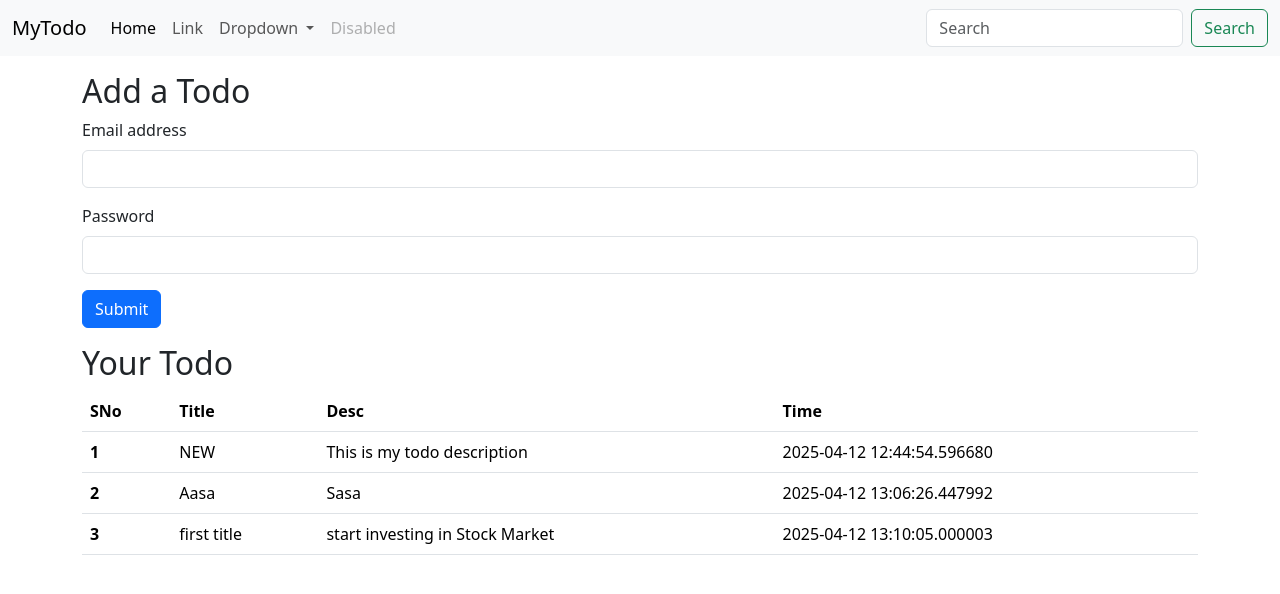
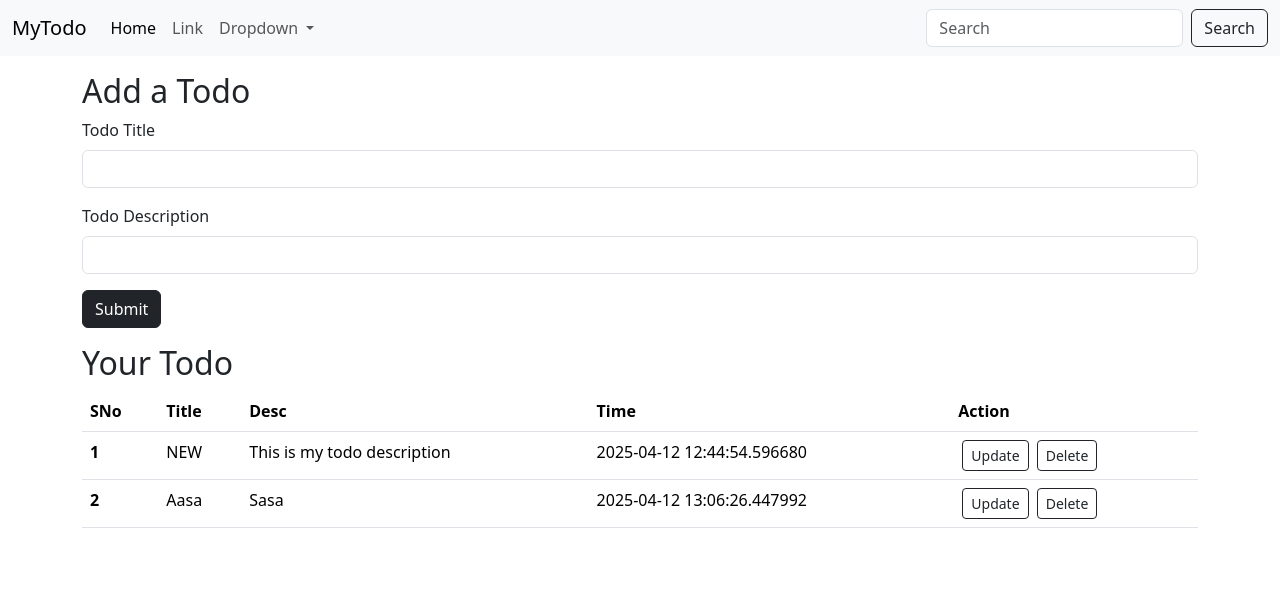
Before and after one commit to luckkalpna/flask_framework, a Flask app: page / in a window 1280 px wide. Shown: the top 594 px of the page. Run offline with Flask 3, Linux system fonts and the light colour scheme; data comes from the database, SQL or seed files in the repository; both versions use the stored data as it was after the commit.

Commit message:
Add Delete and Update operation

```diff
--- a/app.py
+++ b/app.py
@@ -1,4 +1,4 @@
-from flask import Flask, render_template
+from flask import Flask, render_template, request, redirect
 from flask_sqlalchemy import SQLAlchemy
 from datetime import datetime
 
@@ -15,11 +15,14 @@ class Todo(db.Model):
     def __repr__(self):
         return f"{self.sno} - {self.title}"
 
-@app.route("/")
+@app.route("/", methods=["GET", "POST"])
 def hello_world():
-    todo = Todo(title="first title", desc="start investing in Stock Market")
-    db.session.add(todo)
-    db.session.commit()
+    if request.method=='POST':
+      title = request.form["title"]
+      desc = request.form["desc"]
+      todo = Todo(title=title, desc=desc)
+      db.session.add(todo)
+      db.session.commit()
     allTodo = Todo.query.all()
     return render_template("index.html", allTodo=allTodo)
     # return "<p>Hello, World!</p>"
@@ -30,5 +33,29 @@ def products():
     print(allTodo)
     return "<p>this is an products page</p>"
 
+
+@app.route("/update/<int:sno>", methods=["GET", "POST"])
+def update(sno):
+    if request.method=='POST':
+      title = request.form["title"]
+      desc = request.form["desc"]
+      todo = Todo.query.filter_by(sno=sno).first()
+      todo.title = title
+      todo.desc = desc
+      db.session.add(todo)
+      db.session.commit()
+      return redirect("/")
+
+    todo = Todo.query.filter_by(sno=sno).first()
+    return render_template("update.html", todo=todo)
+
+
+@app.route("/delete/<int:sno>")
+def delete(sno):
+    todo = Todo.query.filter_by(sno=sno).first()
+    db.session.delete(todo)
+    db.session.commit()
+    return redirect("/")
+
 if __name__ == "__main__":
     app.run(debug=True)
--- /dev/null
+++ b/templates/base.html
@@ -0,0 +1,47 @@
+<!doctype html>
+<html lang="en">
+  <head>
+    <meta charset="utf-8">
+    <meta name="viewport" content="width=device-width, initial-scale=1">
+    <title>MyTodo</title>
+    <link href="https://cdn.jsdelivr.net/npm/bootstrap@5.3.5/dist/css/bootstrap.min.css" rel="stylesheet" integrity="sha384-SgOJa3DmI69IUzQ2PVdRZhwQ+dy64/BUtbMJw1MZ8t5HZApcHrRKUc4W0kG879m7" crossorigin="anonymous">
+  </head>
+  <body>
+    <nav class="navbar navbar-expand-lg bg-body-tertiary">
+      <div class="container-fluid">
+        <a class="navbar-brand" href="/">MyTodo</a>
+        <button class="navbar-toggler" type="button" data-bs-toggle="collapse" data-bs-target="#navbarSupportedContent" aria-controls="navbarSupportedContent" aria-expanded="false" aria-label="Toggle navigation">
+          <span class="navbar-toggler-icon"></span>
+        </button>
+        <div class="collapse navbar-collapse" id="navbarSupportedContent">
+          <ul class="navbar-nav me-auto mb-2 mb-lg-0">
+            <li class="nav-item">
+              <a class="nav-link active" aria-current="page" href="#">Home</a>
+            </li>
+            <li class="nav-item">
+              <a class="nav-link" href="#">Link</a>
+            </li>
+            <li class="nav-item dropdown">
+              <a class="nav-link dropdown-toggle" href="#" role="button" data-bs-toggle="dropdown" aria-expanded="false">
+                Dropdown
+              </a>
+              <ul class="dropdown-menu">
+                <li><a class="dropdown-item" href="#">Action</a></li>
+                <li><a class="dropdown-item" href="#">Another action</a></li>
+                <li><hr class="dropdown-divider"></li>
+                <li><a class="dropdown-item" href="#">Something else here</a></li>
+              </ul>
+            </li>
+          </ul>
+          <form class="d-flex" role="search">
+            <input class="form-control me-2" type="search" placeholder="Search" aria-label="Search">
+            <button class="btn btn-outline-dark" type="submit">Search</button>
+          </form>
+        </div>
+      </div>
+    </nav>
+    {% block body %}
+
+    {% endblock body %}
+  </body>
+  </html>
--- a/templates/index.html
+++ b/templates/index.html
@@ -1,66 +1,31 @@
-<!doctype html>
-<html lang="en">
-  <head>
-    <meta charset="utf-8">
-    <meta name="viewport" content="width=device-width, initial-scale=1">
-    <title>MyTodo</title>
-    <link href="https://cdn.jsdelivr.net/npm/bootstrap@5.3.5/dist/css/bootstrap.min.css" rel="stylesheet" integrity="sha384-SgOJa3DmI69IUzQ2PVdRZhwQ+dy64/BUtbMJw1MZ8t5HZApcHrRKUc4W0kG879m7" crossorigin="anonymous">
-  </head>
-  <body>
-    <nav class="navbar navbar-expand-lg bg-body-tertiary">
-      <div class="container-fluid">
-        <a class="navbar-brand" href="#">MyTodo</a>
-        <button class="navbar-toggler" type="button" data-bs-toggle="collapse" data-bs-target="#navbarSupportedContent" aria-controls="navbarSupportedContent" aria-expanded="false" aria-label="Toggle navigation">
-          <span class="navbar-toggler-icon"></span>
-        </button>
-        <div class="collapse navbar-collapse" id="navbarSupportedContent">
-          <ul class="navbar-nav me-auto mb-2 mb-lg-0">
-            <li class="nav-item">
-              <a class="nav-link active" aria-current="page" href="#">Home</a>
-            </li>
-            <li class="nav-item">
-              <a class="nav-link" href="#">Link</a>
-            </li>
-            <li class="nav-item dropdown">
-              <a class="nav-link dropdown-toggle" href="#" role="button" data-bs-toggle="dropdown" aria-expanded="false">
-                Dropdown
-              </a>
-              <ul class="dropdown-menu">
-                <li><a class="dropdown-item" href="#">Action</a></li>
-                <li><a class="dropdown-item" href="#">Another action</a></li>
-                <li><hr class="dropdown-divider"></li>
-                <li><a class="dropdown-item" href="#">Something else here</a></li>
-              </ul>
-            </li>
-            <li class="nav-item">
-              <a class="nav-link disabled" aria-disabled="true">Disabled</a>
-            </li>
-          </ul>
-          <form class="d-flex" role="search">
-            <input class="form-control me-2" type="search" placeholder="Search" aria-label="Search">
-            <button class="btn btn-outline-success" type="submit">Search</button>
-          </form>
-        </div>
-      </div>
-    </nav>
+{% extends "base.html" %}
+{% block body %}
+
 
     <div class="container my-3">
       <h2>Add a Todo</h2>
-      <form>
+      <form action="/" method="POST">
         <div class="mb-3">
-          <label for="exampleInputEmail1" class="form-label">Email address</label>
-          <input type="email" class="form-control" id="exampleInputEmail1" aria-describedby="emailHelp">
+          <label for="title" class="form-label">Todo Title</label>
+          <input type="text" class="form-control" name="title" id="title">
         </div>
         <div class="mb-3">
-          <label for="exampleInputPassword1" class="form-label">Password</label>
-          <input type="password" class="form-control" id="exampleInputPassword1">
+          <label for="desc" class="form-label">Todo Description</label>
+          <input type="text" class="form-control" name="desc" id="desc">
         </div>
-        <button type="submit" class="btn btn-primary">Submit</button>
+        <button type="submit" class="btn btn-dark">Submit</button>
       </form>
     </div>
 
+
+
     <div class="container my-3">
             <h2>Your Todo</h2>
+            {% if allTodo|length==0 %}
+            <div class="alert alert-dark" role="alert">
+              No Todos found. Add your first todo now!
+            </div>
+          {% else %}
             <table class="table">
               <thead>
                 <tr>
@@ -68,22 +33,28 @@
                   <th scope="col">Title</th>
                   <th scope="col">Desc</th>
                   <th scope="col">Time</th>
+                  <th scope="col">Action</th>
                 </tr>
               </thead>
+              {% for todo in allTodo %}
               <tbody>
-          {% for todo in allTodo %}
               <tr>
                 <th scope="row">{{loop.index}}</th>
                 <td>{{todo.title}}</td>
                 <td>{{todo.desc}}</td>
                 <td>{{todo.date_created}}</td>
+                <td>
+                  <a href="/update/{{todo.sno}}"><button type="button" class="btn btn-outline-dark btn-sm mx-1">Update</button></a>
+                  <a href="/delete/{{todo.sno}}"><button type="button" class="btn btn-outline-dark btn-sm">Delete</button></a>
+                </td>
               </tr>
               {% endfor %}
-
             </tbody>
           </table>
+          {% endif %}
+
+
     </div>
 
     <script src="https://cdn.jsdelivr.net/npm/bootstrap@5.3.5/dist/js/bootstrap.bundle.min.js" integrity="sha384-k6d4wzSIapyDyv1kpU366/PK5hCdSbCRGRCMv+eplOQJWyd1fbcAu9OCUj5zNLiq" crossorigin="anonymous"></script>
-  </body>
-</html>
+{% endblock body %}
```
Also changed, not shown: templates/update.html (added, +21 -0 lines), instance/todo.db. Lines whose indentation alone changed are shown as unchanged.
